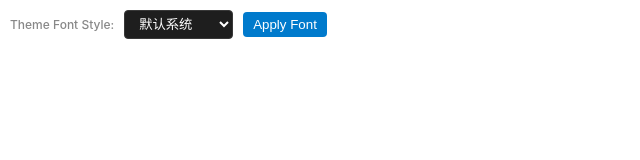
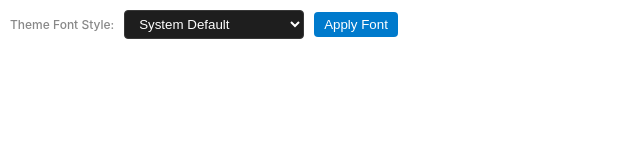
Before and after one commit to aicupa/plugin-font-switcher, a website: page view/index.html in a window 1280 px wide. Shown: the whole page, without its empty margins (0-640 px from the left). Drawn offline with Linux system fonts and the light colour scheme.

Commit message:
chore: update

```diff
--- a/view/index.html
+++ b/view/index.html
@@ -55,42 +55,42 @@
   <div class="container">
     <label>Theme Font Style:</label>
     <select id="fontSelect">
-      <option value="system">默认系统</option>
+      <option value="system">System Default</option>
 
       <option value="pingfang">
-        苹果苹方
+        Apple Style (PingFang)
       </option>
 
       <option value="yahei">
-        微软雅黑
+        Microsoft YaHei
       </option>
 
       <option value="dengxian">
-        等线
+        DengXian Modern
       </option>
 
       <option value="kaiti">
-        楷体
+        KaiTi Classic
       </option>
 
       <option value="songti">
-        宋体
+        SongTi Serif
       </option>
 
       <option value="mono">
-        极客代码风
+        Developer Mode
       </option>
 
       <option value="notebook">
-        手账风
+        Notebook Journal
       </option>
 
       <option value="minimal">
-        极简风
+        Minimalist
       </option>
 
       <option value="cyber">
-        赛博朋克
+        Cyberpunk Future
       </option>
     </select>
     <button onclick="applyFont()">Apply Font</button>
```
